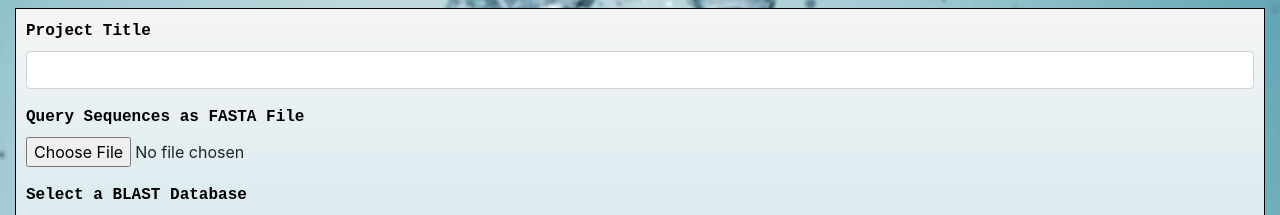
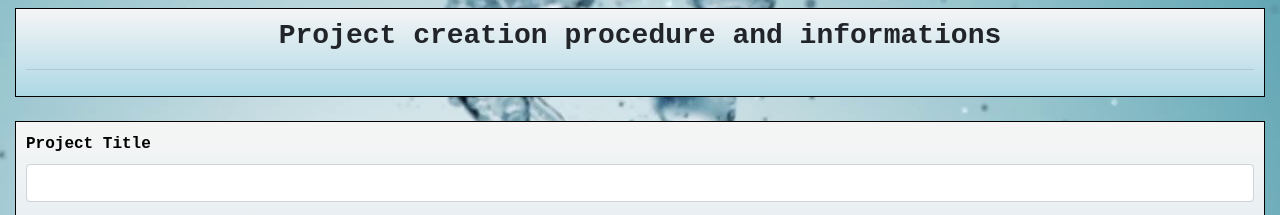
Before and after one commit to Kanomble/celery_blast, a Django app: template celery_blast/blast_project/templates/blast_project/project_creation_dashboard.html in a window 1280 px wide. Shown: the part 134-349 px from the top of the page. Run offline with Django 3.2, Linux system fonts and the light colour scheme; the template is opened without the code that fills it: values that come from a table or form of the project are taken from there, others are empty; parts of the project's set-up code (start-up, migrations or seed data) failed here and were passed over.

```diff
--- a/celery_blast/blast_project/admin.py
+++ b/celery_blast/blast_project/admin.py
@@ -1,3 +1,8 @@
+'''
+check out the official django documentation for informations regarding this
+python file - https://www.djangoproject.com/
+'''
+
 from django.contrib import admin
 
 # Register your models here.
--- a/celery_blast/blast_project/apps.py
+++ b/celery_blast/blast_project/apps.py
@@ -1,3 +1,7 @@
+'''
+check out the official django documentation for informations regarding this
+python file - https://www.djangoproject.com/
+'''
 from django.apps import AppConfig
 
 
--- a/celery_blast/blast_project/forms.py
+++ b/celery_blast/blast_project/forms.py
@@ -4,8 +4,9 @@ from django.contrib.auth.forms import UserCreationForm
 from django.contrib.auth.models import User
 from django.forms import ModelChoiceField
 
+from pandas import read_csv
 from .py_biopython import get_species_taxid_by_name, check_given_taxonomic_node
-from .py_django_db_services import get_all_succeeded_databases
+from .py_django_db_services import get_all_succeeded_databases, get_database_by_id, check_if_taxid_is_in_database
 ''' CreateTaxonomicFileForm
 post form for the create_taxonomic_file.html template
 
@@ -48,7 +49,20 @@ class CreateUserForm(UserCreationForm):
         model = User
         fields = ['username','email','password1','password2']
 
-#TODO documentation
+''' ProjectCreationForm
+    This form is used in the form_project_creation.html.
+    All form fields are processed into the BlastProject model instance via the project_creation_view functions
+    in the views.py file.
+
+    fields | types:
+        - project_title | charfield
+        - search_strategy | choicefield --> currently disabled
+        - query_sequence_file | filefield
+        - project_forward_database | BlastDatabaseModelChoiceField
+        - project_backward_database | BlastDatabaseModelChoiceField
+        - species_name_for_backward_blast | charfield
+        - user_email | charfield
+'''
 class ProjectCreationForm(forms.Form):
     class BlastDatabaseModelChoiceField(forms.ModelChoiceField):
         def label_from_instance(self, blast_database):
@@ -102,10 +116,19 @@ class ProjectCreationForm(forms.Form):
         user_email = self.fields['user_email'].charfield
         try:
             taxonomic_node = get_species_taxid_by_name(user_email, species_name)
-            return species_name, taxonomic_node
+            backward_db = self.cleaned_data['project_backward_database']
+            forward_db = self.cleaned_data['project_forward_database']
+            booleanbw = check_if_taxid_is_in_database(backward_db.id,taxonomic_node)
+            booleanfw = check_if_taxid_is_in_database(forward_db.id,taxonomic_node)
+            if booleanbw == False:
+                self.add_error('species_name_for_backward_blast','specified taxonomic node: {} does not reside in the selected BACKWARD database: {}'.format(taxonomic_node,backward_db.database_name))
+            if booleanfw == False:
+                self.add_error('species_name_for_backward_blast','specified taxonomic node: {} does not reside in the selected FORWARD database: {}'.format(taxonomic_node,forward_db.database_name))
+            if booleanfw == True and booleanbw == True:
+                return species_name, taxonomic_node
         except Exception as e:
             raise ValidationError(
-                "validation error in clean_species_name pls check your provided scientific name : {}".format(e))
+                "validation error in clean_species_name pls check your provided scientific name : {}, due to this exception: ".format(species_name,e))
 
     def clean_query_sequence_file(self):
         query_file = self.cleaned_data['query_sequence_file']
@@ -113,7 +136,6 @@ class ProjectCreationForm(forms.Form):
             raise ValidationError("please upload only fasta files!")
         else:
             return query_file
-
 
 #TODO documentation
 class BlastSettingsFormForward(forms.Form):
@@ -204,15 +226,11 @@ class UploadGenomeForm(forms.Form):
     #TODO add controll
     def clean(self):
         cleaned_data = super().clean()
-        #print(cleaned_data)
         taxmap_file = cleaned_data['taxmap_file']
         taxonomic_node = cleaned_data['taxonomic_node']
         organism_file = cleaned_data['organism_name_file']
-        genome_fasta_file = cleaned_data['genome_fasta_file']
-
         assembly_accessions_file = cleaned_data['assembly_accessions_file']
         assembly_level_file = cleaned_data['assembly_level_file']
-
         user_email = cleaned_data['user_email']
 
         if taxonomic_node != None:
--- a/celery_blast/blast_project/managers.py
+++ b/celery_blast/blast_project/managers.py
@@ -1,5 +1,4 @@
 from django.db import models
-
 # example for model manager that is invoked as __init__ for the blastproject model
 # allows customization of queries for the database
 ''' BlastProjectManager
--- a/celery_blast/blast_project/models.py
+++ b/celery_blast/blast_project/models.py
@@ -196,7 +196,6 @@ class BlastProject(models.Model):
         else:
             return None
 
-    #
     ''' initialize_project_directory
 
         invokation is done with BlastProject.objects.initialize_project_directory() or
--- a/celery_blast/blast_project/py_services.py
+++ b/celery_blast/blast_project/py_services.py
@@ -4,6 +4,7 @@ from os import mkdir, listdir
 from shutil import rmtree
 from django.db import IntegrityError, transaction
 from blast_project import py_biopython as pyb
+import pandas as pd
 
 '''list_taxonomic_files
 
--- a/celery_blast/blast_project/templates/blast_project/project_creation_dashboard.html
+++ b/celery_blast/blast_project/templates/blast_project/project_creation_dashboard.html
@@ -16,6 +16,12 @@ Create a project based on available BLAST databases.
 {% block page_header %}{% endblock %}
 
 {% block content %}
+<div class="transparent-box">
+    <h3> Project creation procedure and informations </h3>
+
+<hr>
+</div>
+<br>
 <div class="transparent-box" id="post_form_container">
     {% include "blast_project/form_project_creation.html" %}
     <button class="btn btn-dark" onclick="displayBlastSettings()">Advanced BLAST Settings </button>
--- a/celery_blast/refseq_transactions/py_refseq_transactions.py
+++ b/celery_blast/refseq_transactions/py_refseq_transactions.py
@@ -218,8 +218,6 @@ def filter_table_by_taxonomy(refseq_table, taxonomy_table):
 def read_database_table_by_database_id_and_return_json(database_id):
     blastdb = get_database_by_id(database_id)
     tablefile_name = blastdb.database_name.replace(' ', '_').upper()
-    print("[++++++]",tablefile_name)
     table = pd.read_csv(blastdb.path_to_database_file + '/' + tablefile_name,header=0,index_col=0)
-    print(table)
     json = transform_data_table_to_json_dict(table)
     return json
--- a/celery_blast/static/css/blast_project_styles.css
+++ b/celery_blast/static/css/blast_project_styles.css
@@ -59,6 +59,12 @@ div.transparent-box table {
     color: #000000;
 }
 
+div.transparent-box h3 {
+    text-align: center;
+    font-weight: bold;
+    font-family: "Courier New";
+}
+
 h3.project-creation-header {
     font-family: "Courier New";
     font-weight: bold;
```
Also changed, not shown: celery_blast/blast_project/py_django_db_services.py (+10 -0 lines), docker-compose.yml (+6 -1 lines).
